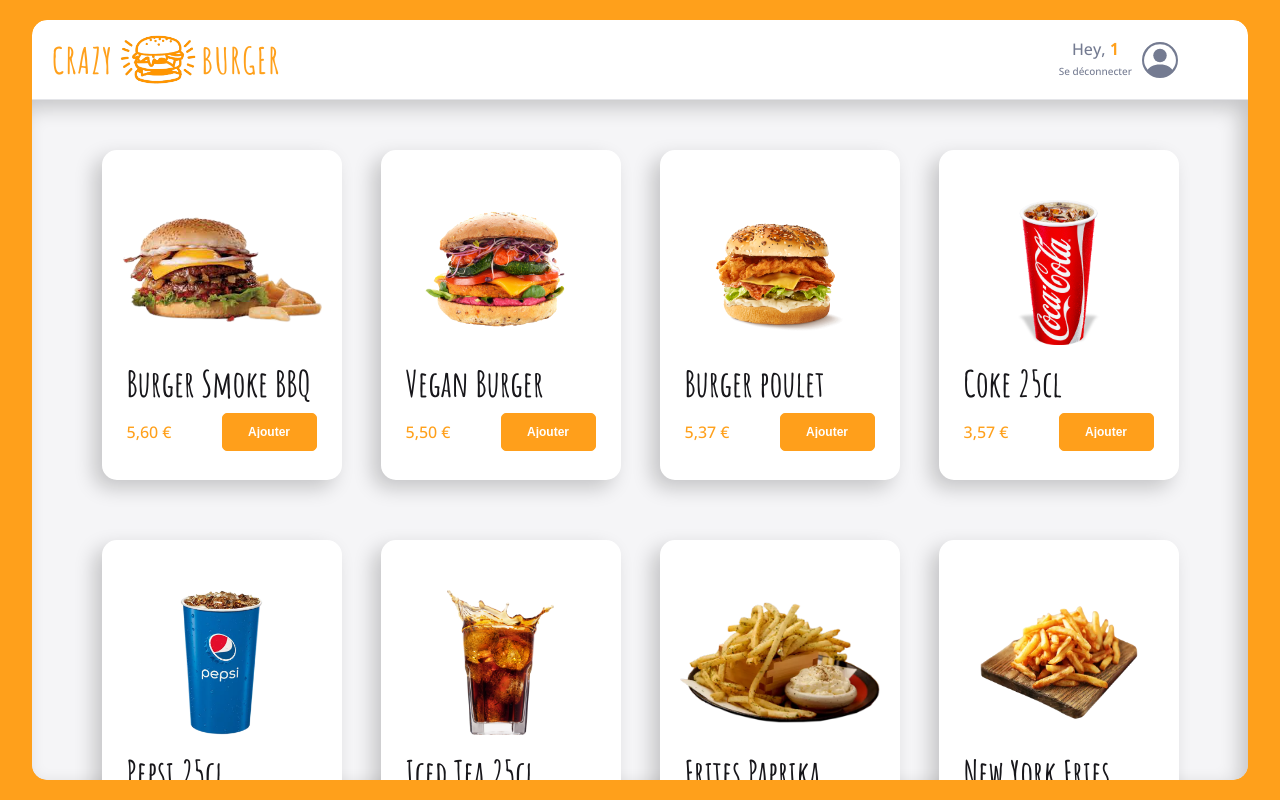
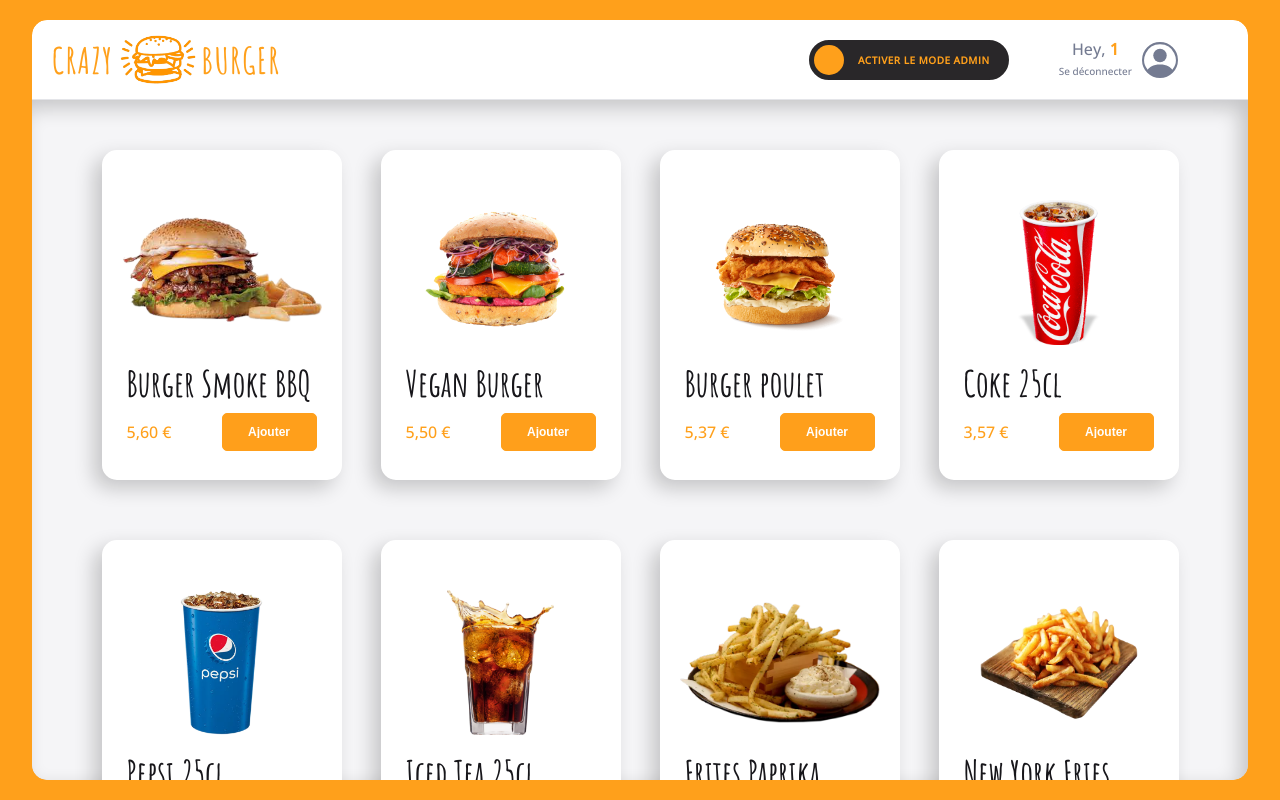
Before and after one commit to Samy572/burger-shop, a React (Vite) app: page /order/1 in a window 1280 px wide. Built offline with nearby package versions, Linux system fonts and the light colour scheme.

Commit message:
✨ F06: OrderPage > Navbar > NavbarRightSide add toatify mode admin

```diff
--- a/src/components/pages/order/Navbar/NavBarRightSide.jsx
+++ b/src/components/pages/order/Navbar/NavBarRightSide.jsx
@@ -1,9 +1,42 @@
 import styled from 'styled-components';
 import Profile from './Profile';
+import NavbarRightSideIncomplet from './NavbarRightSideIncomplet';
+import ToggleButton from '../../../reusable-ui/ToggleButton';
+import { theme } from '../../../../theme';
+import { ToastContainer, toast } from 'react-toastify';
+import 'react-toastify/dist/ReactToastify.css';
+import { useState } from 'react';
+
 export default function NavBarRightSide({ username }) {
+	const [isModeAdmin, setisModeAdmin] = useState(false);
+	const displayToast = () => {
+		if (!isModeAdmin) {
+			toast.info('Mode admin activé', {
+				theme: 'dark',
+				position: 'bottom-right',
+				autoClose: false,
+				hideProgressBar: false,
+				closeOnClick: true,
+				pauseOnHover: true,
+				draggable: true,
+				progress: undefined,
+			});
+		}
+		setisModeAdmin(!isModeAdmin);
+	};
+
 	return (
 		<NavBarRightSideStyled>
+			<ToggleButton
+				labelIfChecked={'Désactiver le mode admin'}
+				labelIfUnchecked={'Activer le mode admin'}
+				onToggle={displayToast}
+				backgroundCustom={theme.colors.background_dark}
+				colorCustom={theme.colors.primary}
+			/>
+			{/* <NavbarRightSideIncomplet /> */}
 			<Profile username={username} />
+			<ToastContainer className="toaster" bodyClassName="body-toast" />
 		</NavBarRightSideStyled>
 	);
 }
@@ -12,11 +45,21 @@ const NavBarRightSideStyled = styled.div`
 	display: flex;
 	align-items: center;
 	padding-right: 50px;
-
-	.admin-button {
-		background-color: white;
+	.toaster {
+		max-width: 300px;
 	}
 
-	.profile {
+	.Toastify__toast.Toastify__toast-theme--dark.Toastify__toast--info {
+		background: ${theme.colors.background_dark};
+	}
+
+	.body-toast {
+		.Toastify__toast-icon.Toastify--animate-icon.Toastify__zoom-enter {
+			margin-right: 20px;
+			margin-left: 5px;
+		}
+		div {
+			line-height: 1.3em;
+		}
 	}
 `;
--- a/src/components/pages/order/Navbar/Navbar.jsx
+++ b/src/components/pages/order/Navbar/Navbar.jsx
@@ -8,6 +8,7 @@ export default function Navbar({ username }) {
 	return (
 		<NavBarStyled>
 			<Logo className={'logo-order-page'} onClick={refreshPage} />
+
 			<NavBarRightSide username={username} />
 		</NavBarStyled>
 	);
--- a/src/components/pages/order/Navbar/Profile.jsx
+++ b/src/components/pages/order/Navbar/Profile.jsx
@@ -24,6 +24,7 @@ export default function Profile({ username }) {
 }
 
 const ProfileStyled = styled.div`
+	padding-left: 50px;
 	display: flex;
 	align-items: center;
 	justify-content: space-between;
--- a/src/components/reusable-ui/ToggleButton.jsx
+++ b/src/components/reusable-ui/ToggleButton.jsx
@@ -4,15 +4,25 @@ import { theme } from '../../theme';
 // 	isChecked,
 // 	onToggle,
 
-export default function ToggleButton({ labelIfChecked, labelIfUnchecked }) {
+export default function ToggleButton({
+	labelIfChecked,
+	labelIfUnchecked,
+	isChecked,
+	onToggle,
+	backgroundCustom,
+	colorCustom,
+}) {
 	return (
-		<ToggleButtonStyled>
+		<ToggleButtonStyled
+			backgroundCustom={backgroundCustom}
+			colorCustom={colorCustom}
+		>
 			<input
 				type="checkbox"
 				className="toggle"
 				id="rounded"
-				// checked={isChecked}
-				// onChange={onToggle}
+				checked={isChecked}
+				onChange={onToggle}
 			/>
 			<label
 				htmlFor="rounded"
@@ -28,7 +38,6 @@ const ToggleButtonStyled = styled.div`
 	/* border: 1px solid red; */
 
 	display: flex;
-	margin-right: ${theme.spacing.xl};
 	input[type='checkbox'] {
 		// Hides the square box but keeps the core "toggle functionality"
 		&.toggle {
@@ -86,7 +95,10 @@ const ToggleButtonStyled = styled.div`
 		}
 
 		&.toggle:not(:checked) + label {
-			background-color: ${theme.colors.background_dark};
+			background-color: ${(props) =>
+				props.backgroundCustom
+					? props.backgroundCustom
+					: theme.colors.background_white};
 			/* text-align: right; */
 		}
 
@@ -96,7 +108,8 @@ const ToggleButtonStyled = styled.div`
 			right: 8px;
 			left: auto;
 			opacity: 1;
-			color: ${theme.colors.primary};
+			color: ${(props) =>
+				props.colorCustom ? props.colorCustom : theme.colors.dark};
 			font-weight: ${theme.fonts.weights.bold};
 		}
 
```
